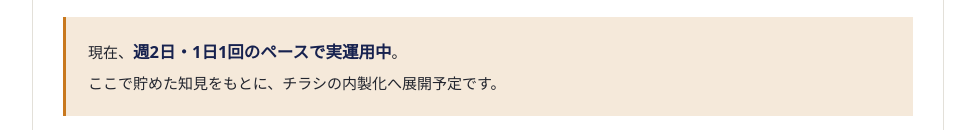
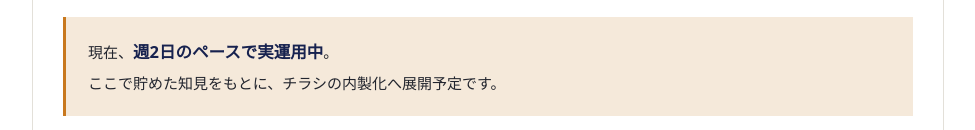
Before and after one commit to fxst1450fat/portfolio, a plain HTML site: page index.html in a window 1280 px wide. Shown: the part 5293-5423 px from the top of the page, without its empty margins (152-1127 px from the left). Drawn offline with Linux system fonts and the light colour scheme.

Commit message:
POP生成システムの運用頻度の表記を「週2日」に統一
「週2日・1日1回」は日数と回数が重複し意味が取りにくいため。

Co-Authored-By: Claude Opus 5 <noreply@anthropic.com>

```diff
--- a/index.html
+++ b/index.html
@@ -412,7 +412,7 @@ footer{border-top:1px solid var(--line);padding:32px 0;text-align:center;font-si
             </table>
           </div>
           <div class="result" style="margin-top:20px">
-            現在、<strong>週2日・1日1回のペースで実運用中</strong>。<br>
+            現在、<strong>週2日のペースで実運用中</strong>。<br>
             ここで貯めた知見をもとに、チラシの内製化へ展開予定です。
           </div>
         </div>
```
